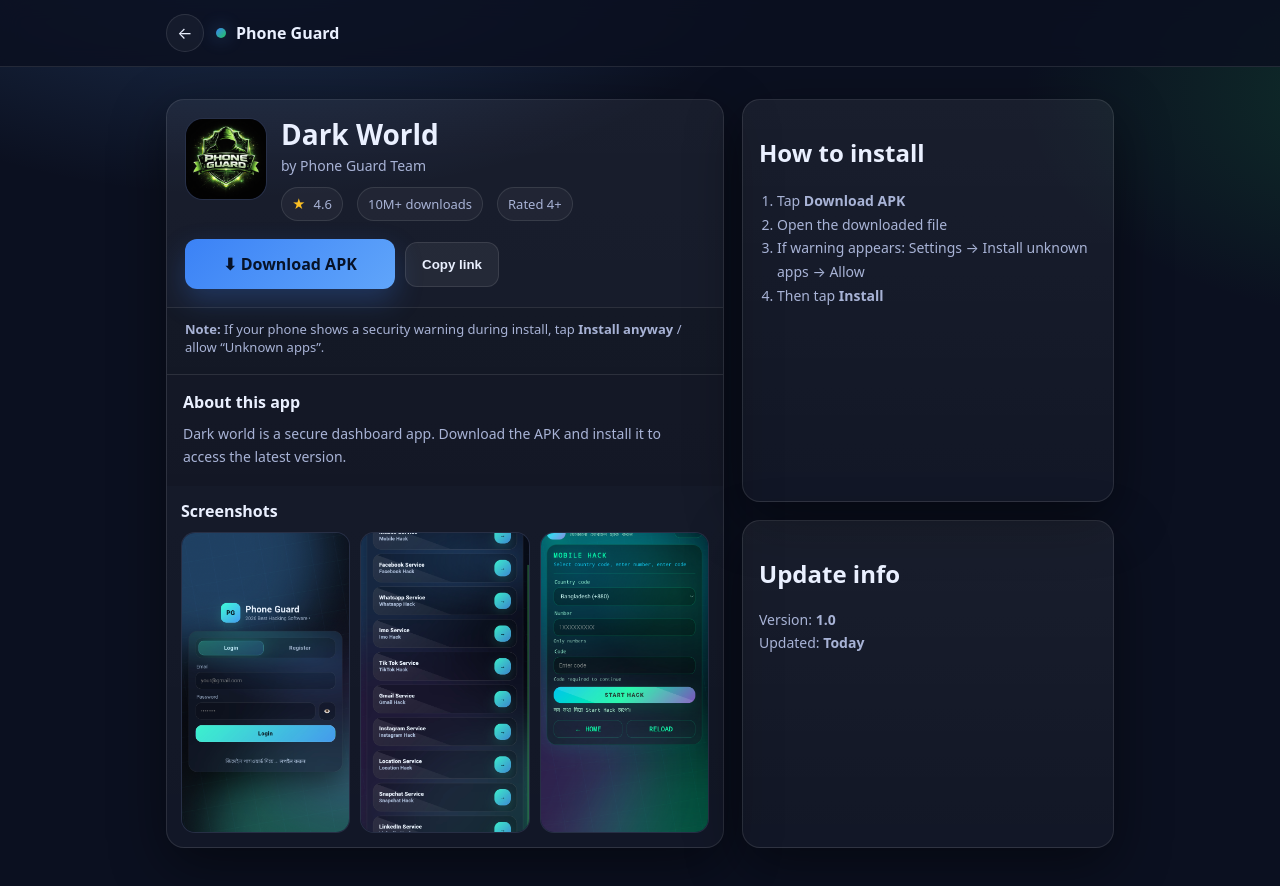
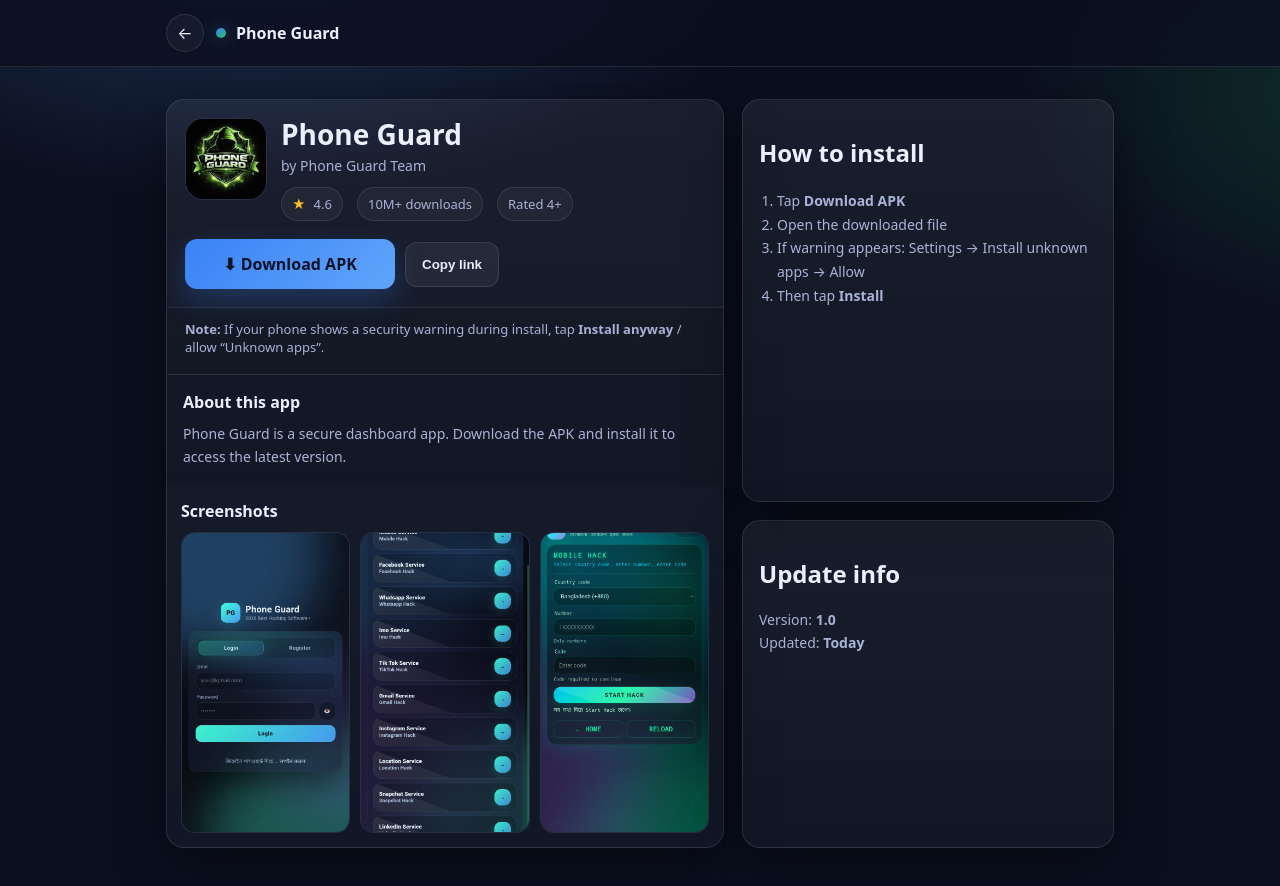
Before and after one commit to GhostHackeruk/Phone-Guard-download-2026, a plain HTML site: page index.html in a window 1280 px wide. Drawn offline with Linux system fonts and the light colour scheme.

Commit message:
Update index.html

```diff
--- a/index.html
+++ b/index.html
@@ -170,7 +170,7 @@
             <img src="logo.png" onerror="this.style.display='none'; this.parentElement.textContent='PG'; this.parentElement.style.fontWeight='900';" alt="Logo">
           </div>
           <div class="apptitle">
-            <h1>Dark World</h1>
+            <h1>Phone Guard</h1>
             <div class="publisher">by Phone Guard Team</div>
             <div class="meta">
               <span class="pill"><span class="star">★</span> 4.6</span>
@@ -197,7 +197,7 @@
         <div class="section">
           <h2>About this app</h2>
           <p class="desc">
-            Dark world is a secure dashboard app. Download the APK and install it to access the latest version.
+            Phone Guard is a secure dashboard app. Download the APK and install it to access the latest version.
           </p>
         </div>
 
```
